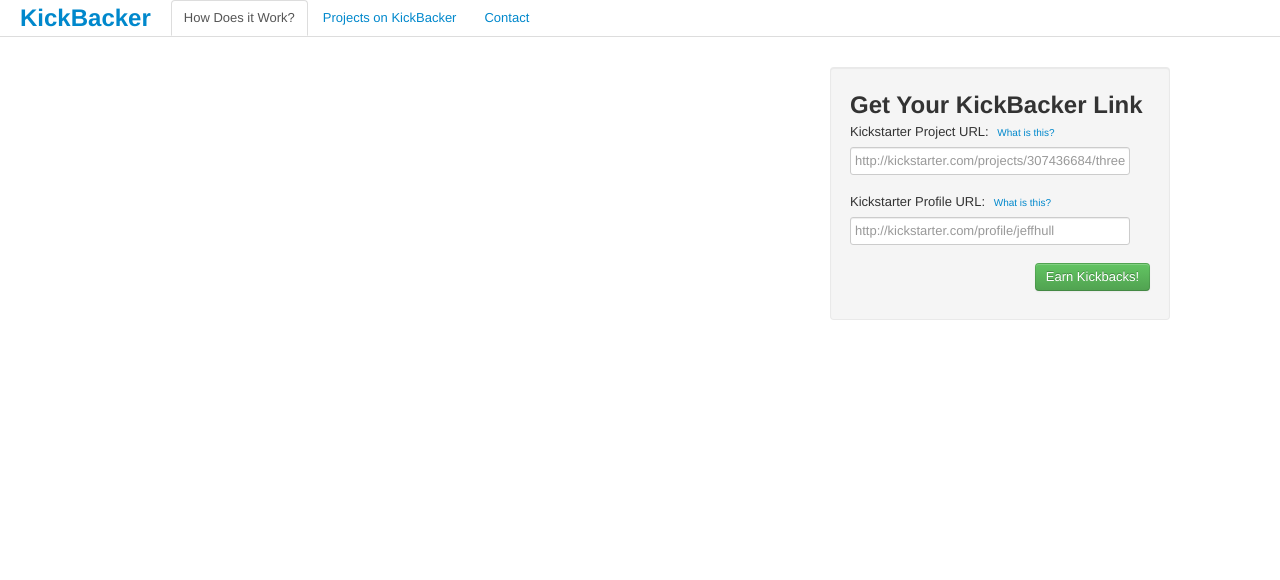
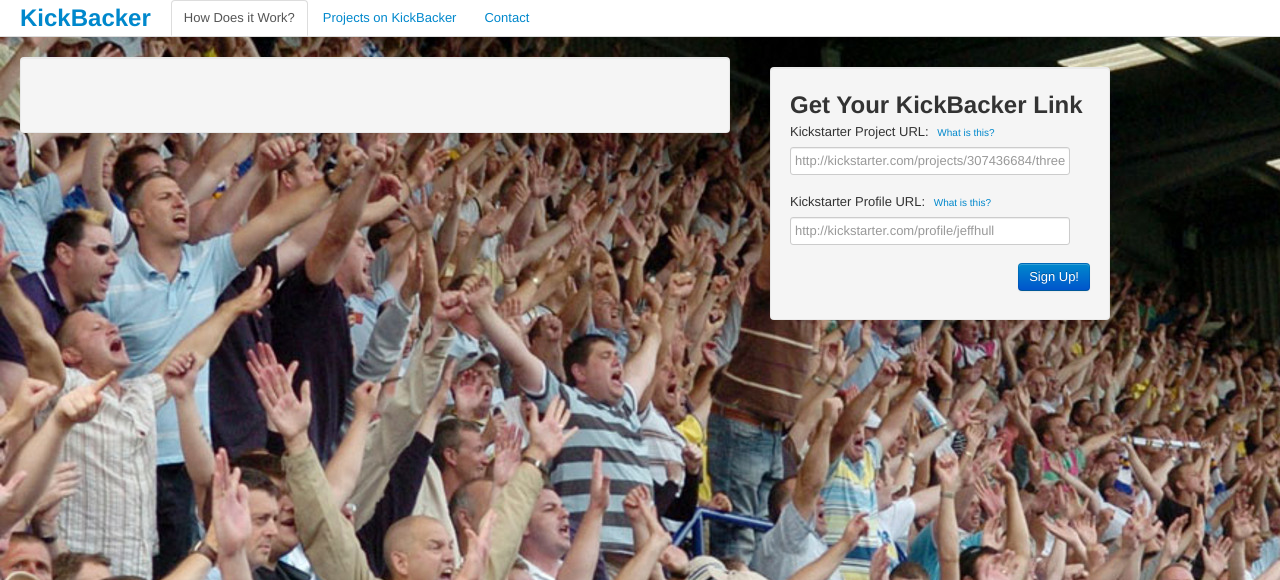
Before and after one commit to jsh2134/kickbacker, a Flask app: template kickbacker/templates/index.html in a window 1280 px wide. Shown: the top 580 px of the page. Run offline with Flask 2, Linux system fonts and the light colour scheme; the template is opened without the code that fills it, so the values that code supplies are empty; parts of the project's set-up code (start-up, migrations or seed data) failed here and were passed over; some libraries are stand-ins or nearby versions.

Commit message:
update pages

```diff
--- a/kickbacker/static/css/main.css
+++ b/kickbacker/static/css/main.css
@@ -1,3 +1,12 @@
+body {
+	background-image:url('/static/img/standingFans.jpg');
+	background-repeat: no-repeat;
+	background-attachment: fixed;
+}
+
+img {
+	max-width:100%;
+}
 
 .main-container{
 	margin:20px;
@@ -88,18 +97,33 @@ img.thumb {
 	font-size:1.6em;
 }
 
-.showcase {
-	background-image: url(/static/img/home-showcase.png);
-	background-repeat: repeat-x;
-
+.index-project-leaderboard {
+	height:75px;
+}
+.index-project-author {
+	font-size:1em;
+}
+.index-project-title {
+	margin-top:20px;
+	font-size:1.3em;
+}
+.index-project-clicks {
+	font-size:1.3em;
 }
 
 /** Markitechture **/
 .buzzword-wrapper {
+	padding:0;
+}
+.buzzword-head {
+	width:550px;
+	margin:0;
+	padding:0;
 }
 .buzzword-elem {
 	display:table;
 	vertical-align:middle;
+	width:550px;
 }
 .bw-text {
 	display:table-cell;
@@ -109,5 +133,7 @@ img.thumb {
 .bw-screen {
 	display:table-cell;
 	vertical-align:middle;
-	width:360px;
+	text-align:center;
+	width:240px;
+	padding:5px 0px 5px 20px;
 }
--- a/kickbacker/templates/base.html
+++ b/kickbacker/templates/base.html
@@ -13,7 +13,7 @@
   </head>
   <body>
 
-    <div class='nav-container'>
+    <div class='nav-container' style='background-color:white;'>
       <ul class="nav nav-tabs">
             <li style='margin:0px 20px;'>
               <h2><a href='/'>KickBacker</a></h2>
--- a/kickbacker/templates/get_project.html
+++ b/kickbacker/templates/get_project.html
@@ -41,11 +41,26 @@ $(function () {
 {% block content %}
 
 <div class='signup'>
+
   <form class="form-vertical well" >
    <h2>Get Your KickBacker Link</h2>
    <fieldset class="control-group">
       {% if lead_type == 'backer' %}
-            <input id="ks-url" name="url" type="hidden" value="{{ project['url'] }}">
+          <input id="ks-url" name="url" type="hidden" value="{{ project['url'] }}">
+          <div id='project-{{project.id}}' class='index-project-leaderboard'>
+            <p>
+            <a href="http://kickstarter.com/{{project.link}}"><img src='{{project.img}}' width='100px' class='thumb'></a>
+            <h3>Supporting</h3>
+            <a href="http://kickstarter.com/{{project.link}}"><span class='index-project-title'>{{ project.name }}</span></a>
+              <br>
+              <span class='index-project-author'>by <a href="http://kickstarter.com/{{project.author_link}}">{{project.author}}</a></span>
+              <br><br>
+              {% if backers %}
+                <span class='project-clicks'>{{ backers|length }} Kickbackers</span>
+              {% endif %}
+            </p>
+          </div>
+        <hr>
       {% else %}
         <div class="control-group">
           <label class="control-label">Kickstarter Project URL:
@@ -72,32 +87,15 @@ $(function () {
         <textarea id='your-link-area' class='input-xlarge'>
         </textarea>
       </div>
-      <button id='go' type="button" onclick='display_url()' class="btn btn-success" style='float:right;'>Earn Kickbacks!</button>
+      <button id='go' type="button" onclick='display_url()' class="btn btn-primary" style='float:right;'>
+        {% if lead_type == 'backer' %}
+          Start Earning Kickbacks!
+        {% else %}
+          Sign Up!
+        {% endif %}
+      </button>
   </fieldset>
   </form>
-  {% if project %}
-    <hr>
-    <div id='project-{{project.id}}' class='project-leaderboard'>
-        <div class="thumbnail" style='height:120px;'>
-          <a href="http://kickstarter.com/{{project.link}}">
-            <img src='{{project.img}}' width='150px' class='thumb'>
-          </a>
-          <h1>Kickbacker Leaderboard</h1>
-          <div class="caption">
-            <a href="http://kickstarter.com/{{project.link}}">
-              <span class='project-title'>{{ project.name }}</span>
-            </a>
-            <p>
-              <span class='project-author'>by <a href="http://kickstarter.com/{{project.author_link}}">{{project.author}}</a></span>
-              <br><br>
-              <span class='project-clicks'>{{ total_clicks }} Total Clicks</span>
-              &nbsp;&nbsp;
-              <span class='project-clicks'>{{ backers|length }} Kickbackers</span>
-            </p>
-          </div>
-    </div>
-
-  {% endif %}
 </div>
 
 
--- a/kickbacker/templates/index.html
+++ b/kickbacker/templates/index.html
@@ -2,18 +2,20 @@
 
 {% block content %}
 <div class="row">
-  <div class="span8">
+  <div class="span7 well">
+    <div class='buzzword-head'>
     {% if lead_type == 'backer' %}
       <h1>Earn Rewards by Sharing</h1>
     {% elif lead_type == 'owner' %}
       <h1>Your Backers are your Biggest Fans</h1>
     {% endif %}
+    </div>
     <div class='buzzword-wrapper'>
       <div class="buzzword-elem">
         <div class="bw-text">
           <p class="lead">
             {% if lead_type == 'backer' %}
-              Help fund projects you are backing by competing against other kickbackers in driving traffic and earning rewards.
+              Help fund <b>{{ project.name }}</b> by competing against other kickbackers in driving traffic and earning rewards.
             {% elif lead_type == 'owner' %}
              Incentivize your backers to spread the word about your project. Reward them for driving more backers and more hits to your project page.
             {% endif %}
@@ -21,9 +23,9 @@
         </div>
         <div class="bw-screen">
             {% if lead_type == 'backer' %}
-              <img class="thumb" src="http://placehold.it/300x200">
+              <img class="thumb" src="/static/img/kickstarter-badge-backer.png" width='185px'>
             {% elif lead_type == 'owner' %}
-              <img class="thumb" src="http://placehold.it/300x200">
+              <img class="thumb" src="/static/img/backers-listed.png" width='225px'>
             {% endif %}
         </div>
       </div>
@@ -39,9 +41,9 @@
         </div>
         <div class="bw-screen">
             {% if lead_type == 'backer' %}
-              <img class="thumb" src="http://placehold.it/300x200">
+              <img class="thumb" src="/static/img/followers4.jpg" width='185px'>
             {% elif lead_type == 'owner' %}
-              <img class="thumb" src="http://placehold.it/300x200">
+              <img class="thumb" src="/static/img/kickstarter-badge-backer.png" width='185px'>
             {% endif %}
         </div>
       </div>
--- a/kickbacker/templates/show_leaderboard.html
+++ b/kickbacker/templates/show_leaderboard.html
@@ -13,7 +13,7 @@
 <input type=hidden value="{{project}}">
 
 <div id='project-{{project.id}}' class='project-leaderboard'>
-    <div class="thumbnail" style='height:120px;'>
+    <div class="thumbnail well" style='height:120px;'>
       <a href="http://kickstarter.com/{{project.link}}">
         <img src='{{project.img}}' width='150px' class='thumb'>
       </a>
--- a/kickbacker/templates/show_projectboard.html
+++ b/kickbacker/templates/show_projectboard.html
@@ -9,7 +9,7 @@
 <!-- <h2>{{ total_clicks }} Total Clicks</h2> -->
 {% for project in projects %}
 
-<div class='project-float' style='float:left;margin:5px;'>
+<div class='project-float well' style='float:left;margin:5px;'>
   <div id='project-{{project}}'>
     <span style='font-size:16px;margin-left:5px;'>
       <a href="/{{ project }}/leaderboard?ref=projectboard">{{ projects[project].name }}</a>
```
Also changed, not shown: kickbacker/static/img/backers-listed.png (added), kickbacker/static/img/finish-white.gif (added), kickbacker/static/img/followers4.jpg (added), kickbacker/static/img/kickstarter-badge-backer.png (added), kickbacker/static/img/sittingfans.jpg (added), kickbacker/static/img/standingFans.jpg (added), settings.py (renamed from kickbacker/settings.py).
